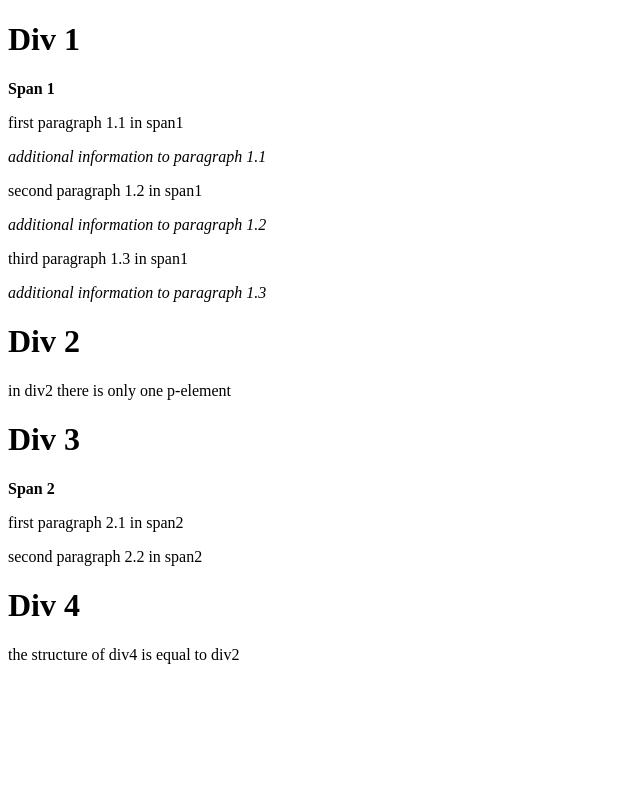
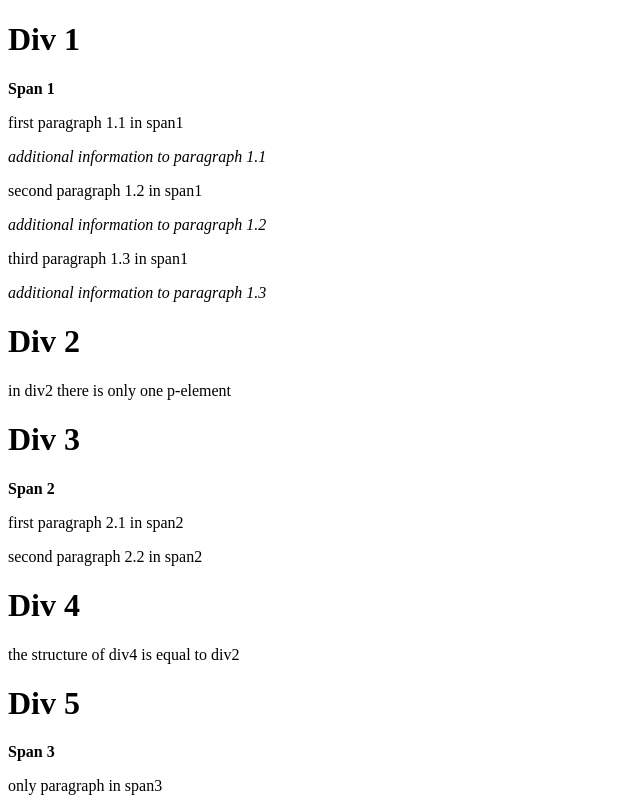
Before and after one commit to TanjaKunz/FSWD70-HTML5-DAY01-Kunz-Harasztosi, a plain HTML site: page structure.html in a window 1280 px wide. Shown: the whole page, without its empty margins (0-640 px from the left). Drawn offline with Linux system fonts and the light colour scheme.

Commit message:
added div5 and in's structure to structure.html

```diff
--- a/structure.html
+++ b/structure.html
@@ -35,10 +35,13 @@
 		<p> the structure of div4 is equal to div2</p>
 	</div>
 
+	<div id="div5">
+		<h1>Div 5</h1>
+		<span id="span3"> <strong>Span 3</strong>
+			<p>only paragraph in span3</p>
+		</span>
 
-
-
-
+	</div>
 
 </body>
 </html>
```
